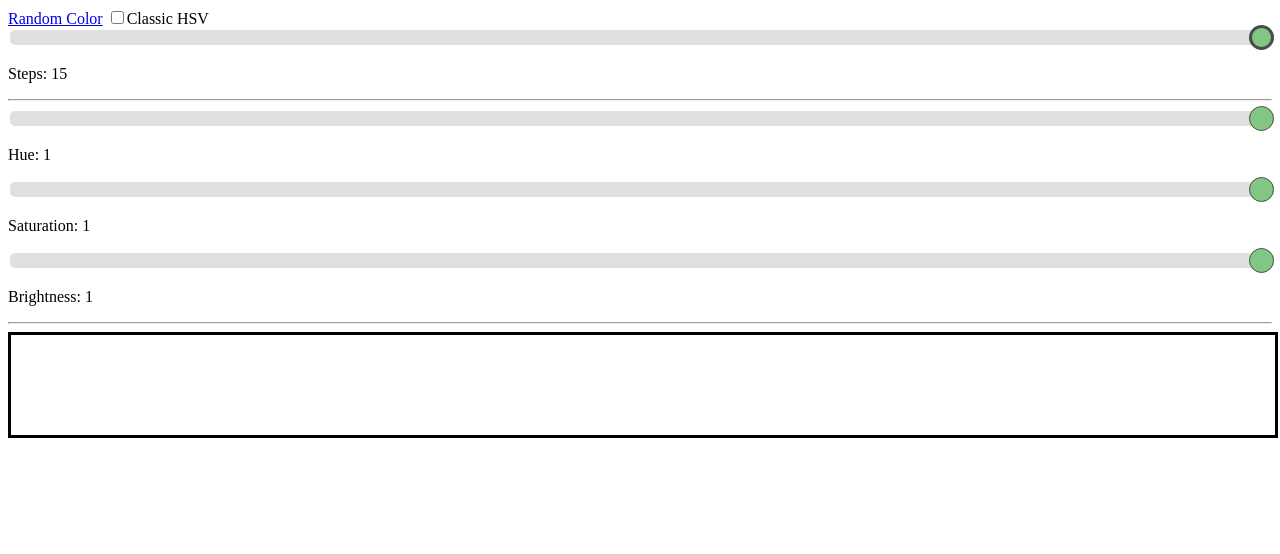
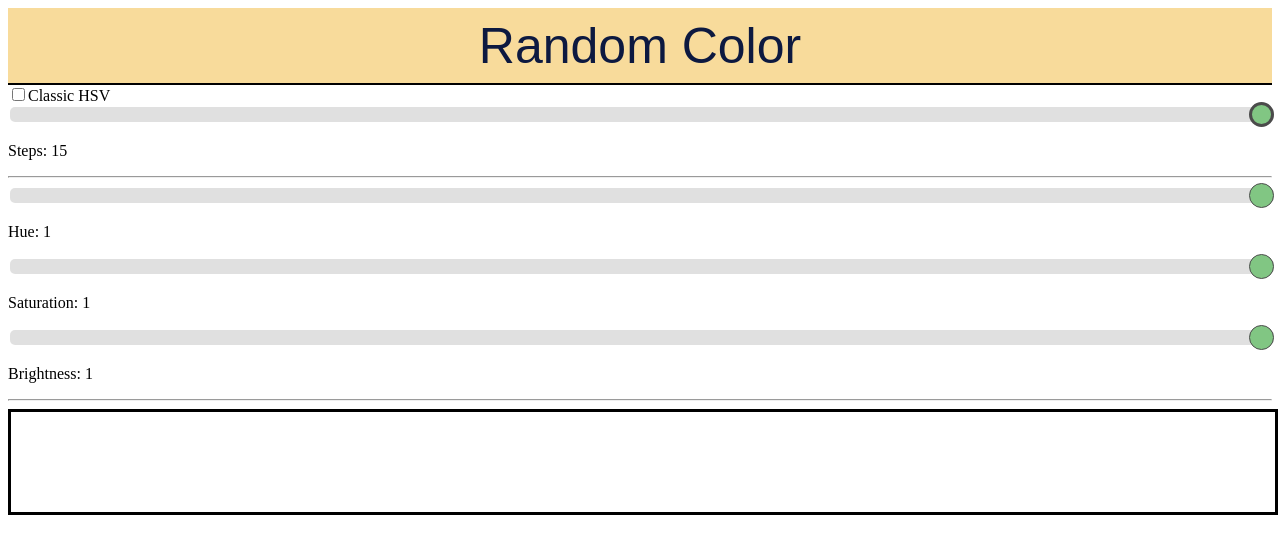
Before and after one commit to Steven-Galvin/color_app, a plain HTML site: page index.html in a window 1280 px wide. Drawn offline with Linux system fonts and the light colour scheme.

Commit message:
add headers that link between projects. added js and css to change header bg and font color to reflect selected hue.

```diff
--- a/index.html
+++ b/index.html
@@ -7,7 +7,9 @@
     <title>HSV Slider</title>
   </head>
   <body>
-    <a href="random_color.html">Random Color</a>
+    <header id="header">
+      <a href="random_color.html">Random Color</a>
+    </header>
     <input type="checkbox" id="classicHSV">Classic HSV
     <input type="range" min="1" max="15" value="15" step="1" class="stepSlider" id="stepCount">
     <p>Steps: <span id="stepValue"></span></p>
--- a/random_styles.css
+++ b/random_styles.css
@@ -1,3 +1,24 @@
+header {
+  display: flex;
+  justify-content: center;
+  align-items: center;
+  width: 100%;
+  height: 75px;
+  border-bottom: 2px solid black;
+  background-color: #F8DB9B;
+}
+
+header a {
+  font-family: sans-serif;
+  color: #0D1940;
+  font-size: 50px;
+  text-decoration: none;
+}
+
+header a:visited {
+  color: #0D1940;
+}
+
 .circle {
   display: inline-block;
   width: 25px;
--- a/script.js
+++ b/script.js
@@ -114,6 +114,14 @@ window.onload = function() {
     RGBValues.style.color = bgColor
     body.style.color = backgroundValue
     body.style.backgroundColor = bgColor
+
+
+    var headerBG = HSVtoRGB(h, 0.1, 0.9)
+    var headerFont = HSVtoRGB(bgH, 0.8, 0.2)
+    var headerFontColor = `rgb(${headerFont.r}, ${headerFont.g}, ${headerFont.b})`
+    var header = document.getElementById('header')
+    header.style.backgroundColor = `rgb(${headerBG.r}, ${headerBG.g}, ${headerBG.b})`
+    root.style.setProperty('--header-font', headerFontColor);
   }
 
   /* Update the saturation slider value, the RGB/HSV values, the background color, and the slider thumb color (each time you drag the slider handle) */
--- a/style.css
+++ b/style.css
@@ -2,6 +2,28 @@
   --step-selected-color: #4CAF50;
   --selected-color: #4CAF50;
   --border-color: black;
+  --header-font: #0D1940;
+}
+
+header {
+  display: flex;
+  justify-content: center;
+  align-items: center;
+  width: 100%;
+  height: 75px;
+  border-bottom: 2px solid black;
+  background-color: #F8DB9B;
+}
+
+header a {
+  font-family: sans-serif;
+  color: var(--header-font);
+  font-size: 50px;
+  text-decoration: none;
+}
+
+header a:visited {
+  color: var(--header-font);
 }
 
 label {
```
Also changed, not shown: random_color.html (+3 -1 lines), 1 other file.
